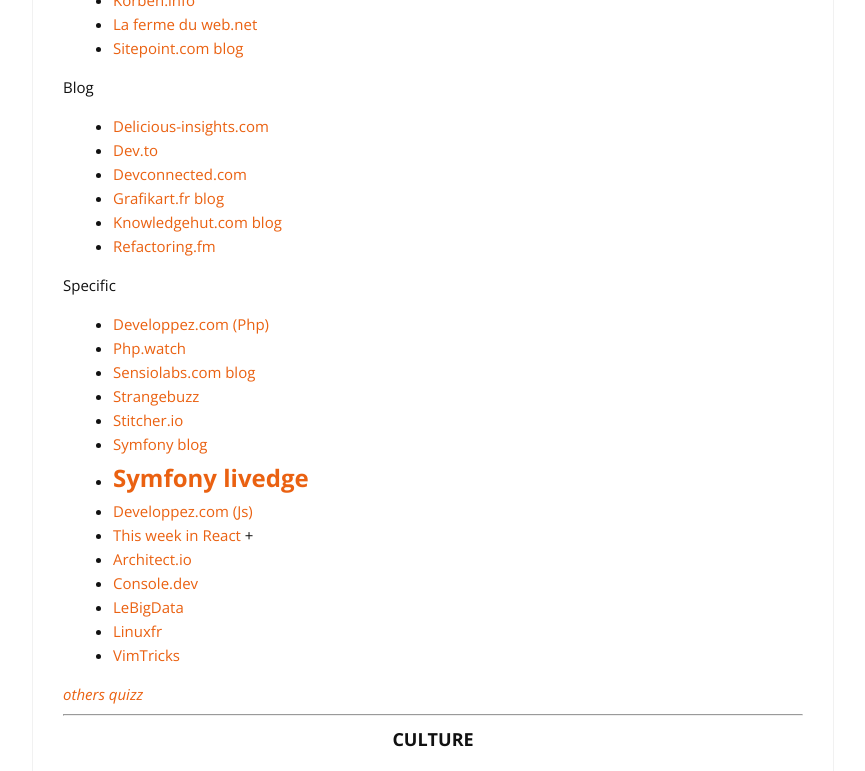
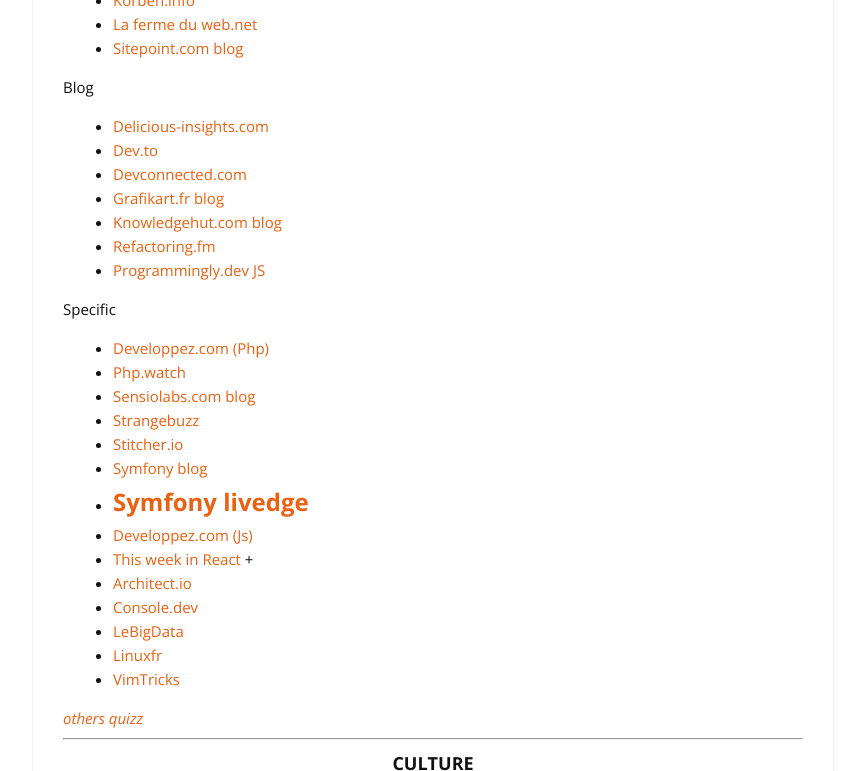
Before and after one commit to cylmat/cylmat.github.io, a Jekyll site: the page built from _pages/news.md, in a window 1280 px wide and 900 px high, scrolled down 549 px, cut to the strip 0-771 px from the top of the window. Shown: the whole strip, without its empty margins (207-1072 px from the left). Built offline with Jekyll 4.4.1, drawn with Linux system fonts in a browser that asks for light colours; nearby versions of some CDN libraries.

Commit message:
Update news.md

```diff
--- a/_pages/news.md
+++ b/_pages/news.md
@@ -34,6 +34,7 @@
 - [Grafikart.fr blog](https://grafikart.fr/blog)
 - [Knowledgehut.com blog](https://www.knowledgehut.com/blog)
 - [Refactoring.fm](https://refactoring.fm)
+- [Programmingly.dev JS](https://programmingly.dev)
 
 Specific
 - [Developpez.com (Php)](https://php.developpez.com)
```
